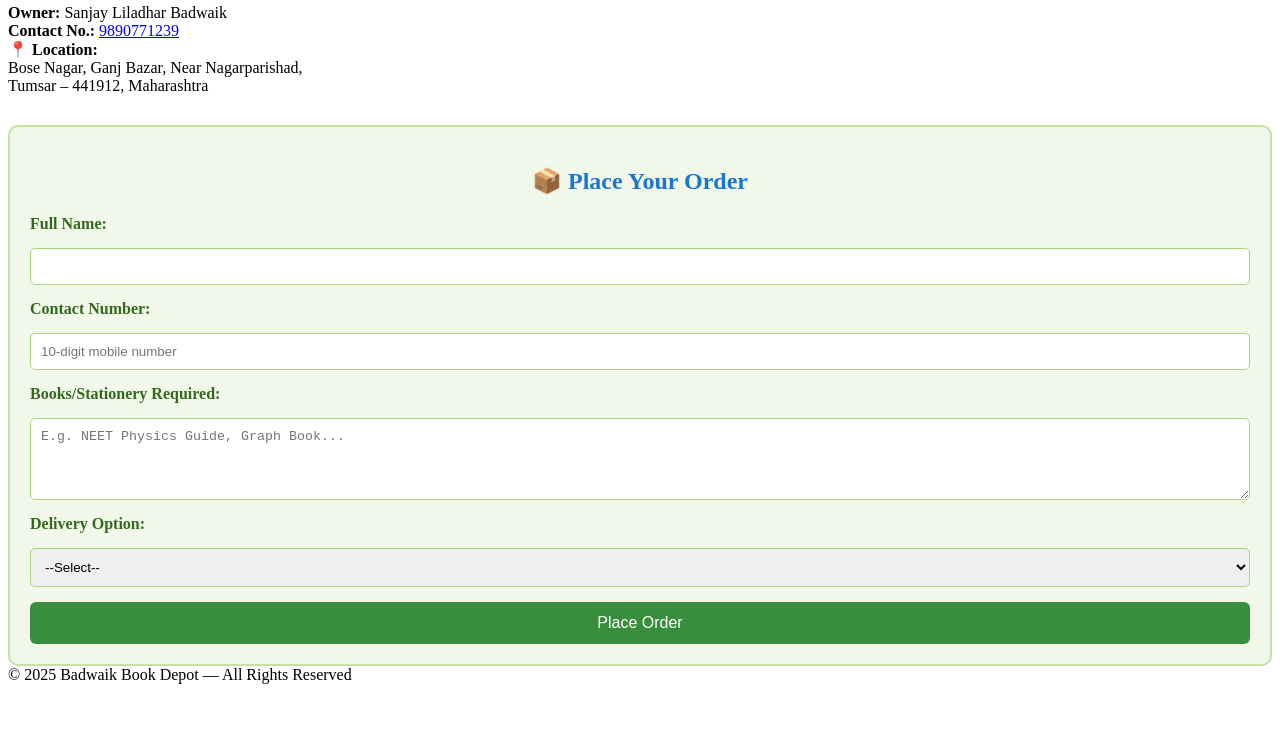
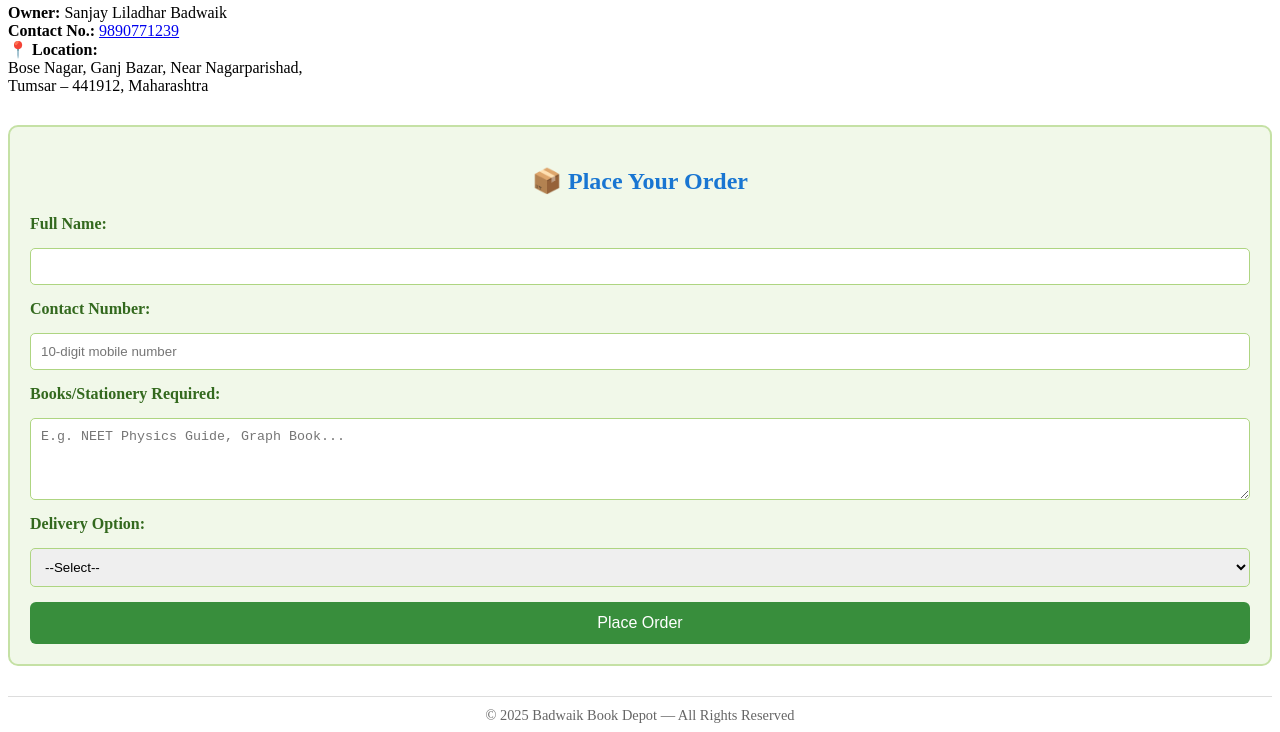
Before and after one commit to janhvibadwaik/Assignment-9, a plain HTML site: page index.html in a window 1280 px wide. Shown: the part 2463-3195 px from the top of the page. Before the commit the page ends 3155 px from the top, so only its background shows below. Drawn offline with Linux system fonts and the light colour scheme.

Commit message:
footer styled

```diff
--- a/index.html
+++ b/index.html
@@ -97,6 +97,14 @@
         font-size: 1em;
         transition: background-color 0.3s ease;
     }
+    footer {
+        margin-top: 30px;
+        text-align: center;
+        font-size: 0.9em;
+        color: #666;
+        border-top: 1px solid #ddd;
+        padding-top: 10px;
+    }
     </style>
 </head>
 <body>
```
